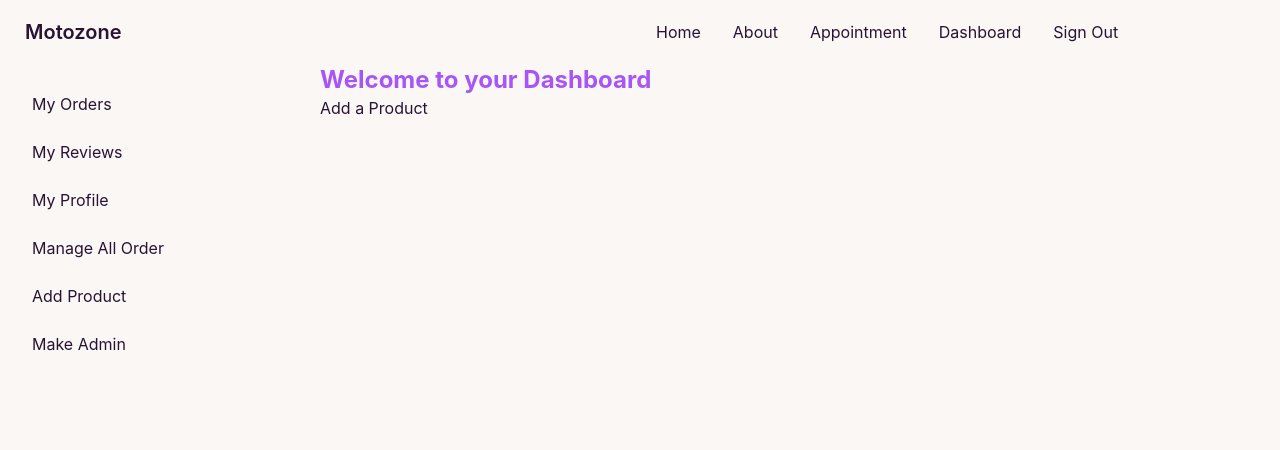
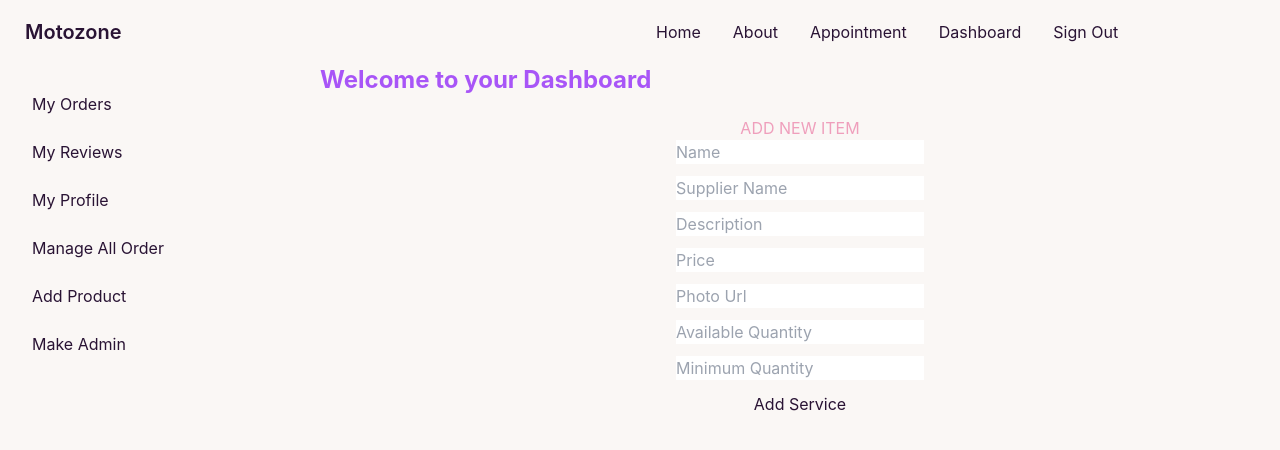
Before and after one commit to Rakib665/Smart-Motozone, a React (Create React App) app: page /dashboard/addProduct in a window 1280 px wide. Shown: the top 450 px of the page. Built offline with nearby package versions, Linux system fonts and the light colour scheme; no server answers; sample sign-in values are in the browser's storage.

Commit message:
after create add products page

```diff
--- a/src/Pages/Dashboard/AddAProduct.js
+++ b/src/Pages/Dashboard/AddAProduct.js
@@ -1,9 +1,49 @@
 import React from 'react';
+import { useForm } from 'react-hook-form';
+import { toast } from 'react-toastify';
 
 const AddAProduct = () => {
+    const { register, handleSubmit } = useForm();
+    const onSubmit = (data) =>{
+        fetch(`http://localhost:5000/parts`,{
+            method: 'POST',
+            headers: {
+                'Content-Type': 'application/json',
+            },
+            body: JSON.stringify(data)
+        })
+        .then(res => res.json())
+        .then(data => {
+            toast('Add Item successfully')
+        })
+    }
+
     return (
         <div>
-            <h2>Add a Product</h2>
+            <div className='mt-5 text-center'>
+            <h2 className='text-secondary'>ADD NEW ITEM</h2>
+            <div>
+                <form onSubmit={handleSubmit(onSubmit)}>
+                <input className='mb-3 w-100' placeholder='Name'   {...register("name")} />
+                <br />
+                <input className='mb-3 w-50' placeholder='Supplier Name'   {...register("supplier_name")} />
+                <br />
+                <input className='mb-3 w-50' placeholder='Description' {...register("description")} />
+                <br />
+                <input className='mb-3 w-50' placeholder='Price' type="number" {...register("price")} />
+                <br />
+                <input className='mb-3 w-50' placeholder='Photo Url' type="text" {...register("img")} />
+                <br />
+                <input className='mb-3 w-50' placeholder='Available Quantity' type="text" {...register("availableQuantity")} />
+                <br />
+                <input className='mb-3 w-50'  placeholder='Minimum Quantity' type="text" {...register("minimuOrderQuantity")}  />
+                <br />
+
+                <input className='mb-3' type="submit" value='Add Service' />
+
+                </form>
+            </div>
+        </div>
         </div>
     );
 };
```
